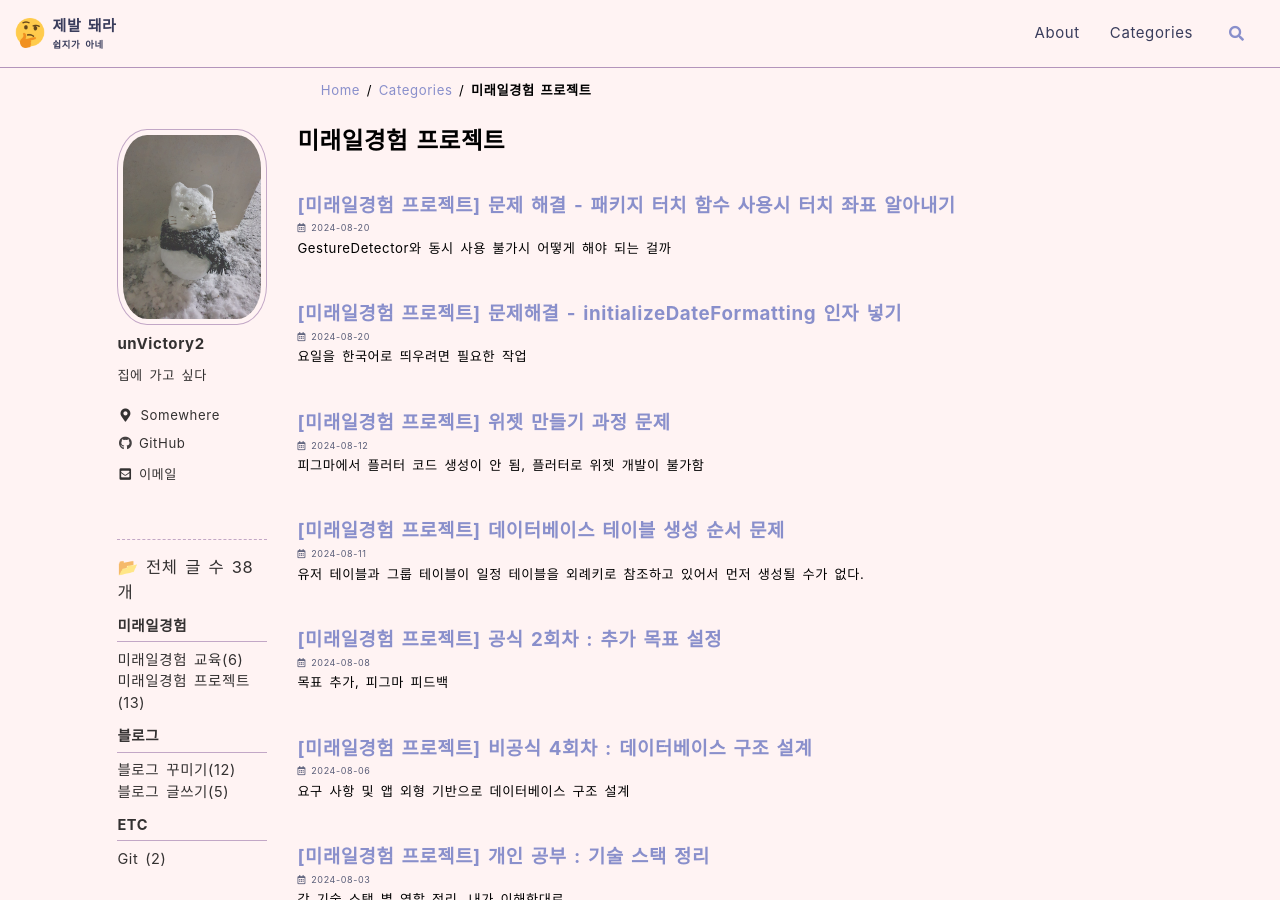
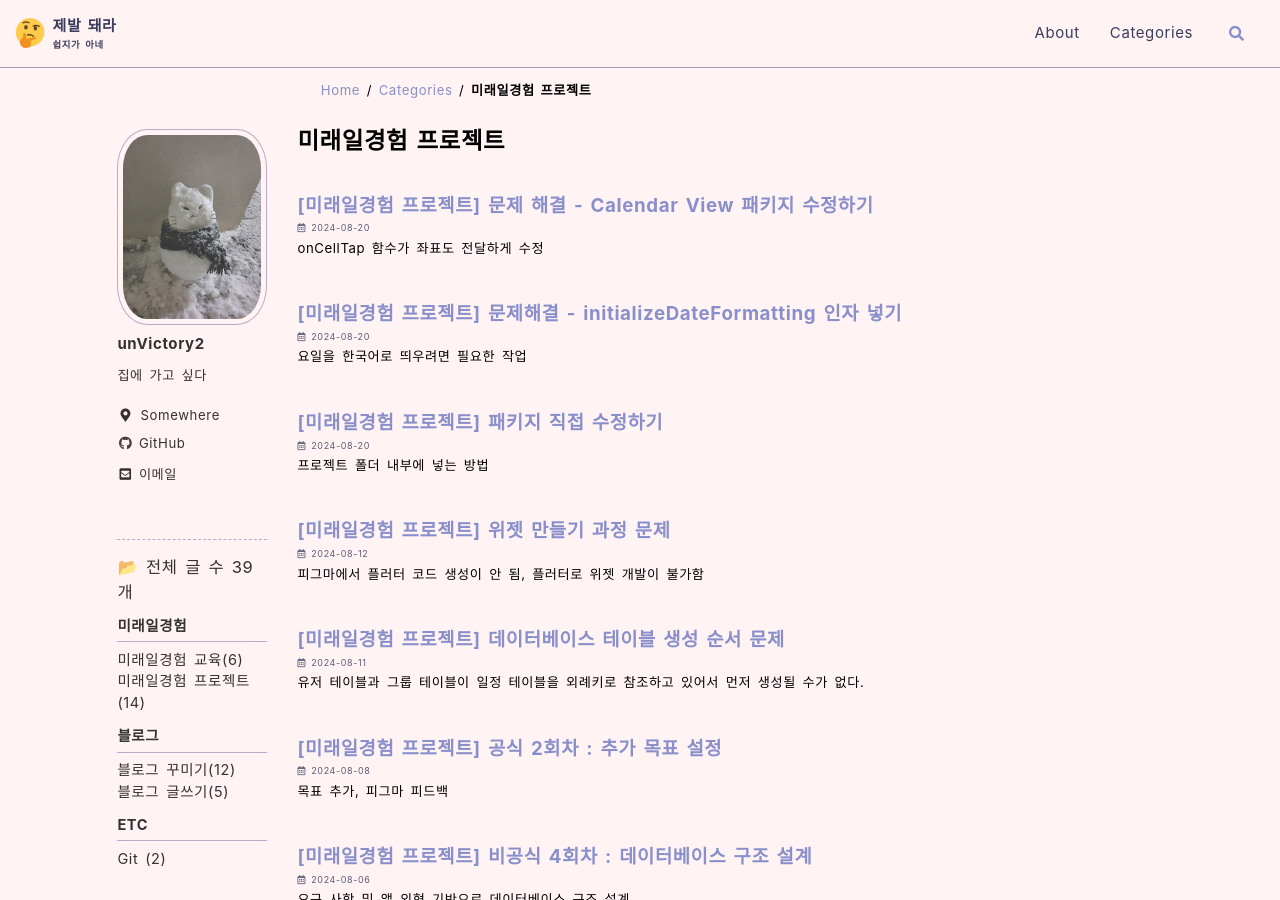
Before and after one commit to unvictory2/unVictory2.github.io, a Jekyll site: the page built from pages/categories/category-miraework-project.md, in a window 1280 px wide and 900 px high. Built offline with Jekyll 4.4.1, drawn with Linux system fonts in a browser that asks for light colours; cached includes are drawn as plain includes; some web fonts are replaced; some of the changed lines change nothing that is shown.

Commit message:
added new post

````diff
--- /dev/null
+++ b/_posts/미래일경험/미래일경험 프로젝트/2024-08-20-customizing-package.md
@@ -0,0 +1,43 @@
+---
+layout : single
+title : "[미래일경험 프로젝트] 패키지 직접 수정하기"
+excerpt : "프로젝트 폴더 내부에 넣는 방법"
+published : true
+
+categories :
+    - Miraework Project
+
+date : 2024-08-20
+last modified : 2024-08-20
+---
+![question](https://github.com/user-attachments/assets/109e680f-6cb7-4bc9-85db-60faed944403)
+
+이 방법은 흔치 않은 방법이라고 하셔서 PR이나 Issues를 사용한 방법을 사용하려 했는데 전혀 받아들여질 기미가 보이지 않았다. 다른 패키지를 찾기에는 이미 시간도 에너지도 부족했고...
+어쨌든 수정 후 적용하는 방식은
+ - 패키지 fork > 수정 > 해당 리포지토리 주소로 import
+ - 소스코드 다운 > 수정 > 프로젝트 디렉토리 내부에 넣어서 그 주소를 import
+
+이렇게 2가지로 보이는데 나는 후자로 선택했다. 직접 내 프로젝트에 포함시키는 방법인만큼 큰 패키지라면 하기 부담스러운 방법일듯 하다. 진행 방법은 생각보다 굉장히 간단하다.
+
+1. 원하는 패키지의 깃허브로 간다. 주로 소개글이 있는 곳에 깃허브 주소도 같이 있다.
+2. 초록색 Code 버튼을 누르고 Download Zip으로 받아서, 압축을 푼다.
+3. 원하는 수정을 한다.
+4. 패키지를 내 프로젝트 디렉토리 안 아무데나 넣는다. 나는 루트 디렉토리에 `local_packages`라는 폴더를 만들고 그 안에다 넣었다. 구조는 다음과 같다.
+
+```
+📦desktop_widget
+ ┣ 📂📜내 프로젝트의 파일들
+ ┣ 📜pubspec.yaml
+ ┗ 📂local_packages
+   ┗ 📂flutter_calendar_view-master
+     ┣ 📂📜해당 패키지 파일들
+     ┗ 📜pubspec.yaml
+ ```
+   5. 루트의 `pubspec.yaml`로 가서 다음과 같이 calendar_view의 경로를 수정한다. 이 파일은 인덴트에 민감하니 잘 맞춰준다. 이 코드로 인해 해당 경로에서 `name: calendar_view`라는 내용을 가지고 있는 `pubspect.yaml` 파일을 찾게 된다. 이게 끝이다!
+```yaml
+dependencies:
+  flutter:
+    sdk: flutter
+  calendar_view:
+    path: ./local_packages/flutter_calendar_view-master/
+```
--- a/_posts/미래일경험/미래일경험 프로젝트/2024-08-20-showMenu-coordinate.md
+++ b/_posts/미래일경험/미래일경험 프로젝트/2024-08-20-showMenu-coordinate.md
@@ -1,7 +1,7 @@
 ---
 layout : single
-title : "[미래일경험 프로젝트] 문제 해결 - 패키지 터치 함수 사용시 터치 좌표 알아내기"
-excerpt : "GestureDetector와 동시 사용 불가시 어떻게 해야 되는 걸까"
+title : "[미래일경험 프로젝트] 문제 해결 - Calendar View 패키지 수정하기"
+excerpt : "onCellTap 함수가 좌표도 전달하게 수정"
 published : true
 
 categories :
@@ -10,7 +10,8 @@ categories :
 date : 2024-08-20
 last modified : 2024-08-20
 ---
-
+그래서 결국 어떻게 했다는 건데? 라는 의문이 든다면 제일 밑의 최종 해결을 보면 된다.
+## 문제사항과 고민 과정
 내가 개발을 맡은 데스크톱 위젯은 이렇게 생겼다.
 
 ![figma_calendar](https://github.com/user-attachments/assets/0058f358-126e-4de2-92cf-3be512c5dfbc)
@@ -64,6 +65,7 @@ Recognizer: TapGestureRecognizer#3e971
 
 <hr>
 
+## 공부 후 수정
 공부 후 수정한다. 위의 내용은 내가 `onCellTap`에게 처리를 맡긴 부분 외의 부분들 터치했을 때 한 번만 나타났고, 이후에는 범위 밖이라고 디버그 콘솔에 에러 메시지가 떴다. 또 `Handler`의 이름이나 `debugOwner`를 봤을 때 `GestureDetector`가 띄운 메시지다. 즉 `onCellTap`이랑은 무관하다는 뜻.
 
 결국 `calendar view` 패키지 소스 코드로 가서 `onCellTap`의 코드를 확인했다. 경로는 `flutter_calendar_view/lib/src/month_view
@@ -73,3 +75,10 @@ return GestureDetector(
             onTap: () => onCellTap?.call(events, monthDays[index]),
 ```
 같은 식으로 돼있었다. 조금만 바꾸면 터치 좌표도 주게 바꿀 수 있을 거 같다. 그런데 PR한다고 받아들여 질지 모르겠기 때문에 그냥 내 임의로 바꿔야 될 거 같은데, 그럼 어떻게 `import` 해야되는지와 다른 환경에서도 정상적으로 작동할지를 모르겠다.
+
+## 최종 해결
+결국 패키지를 직접 수정하는 방식으로 해결했다.
+
+
+
+###
````
